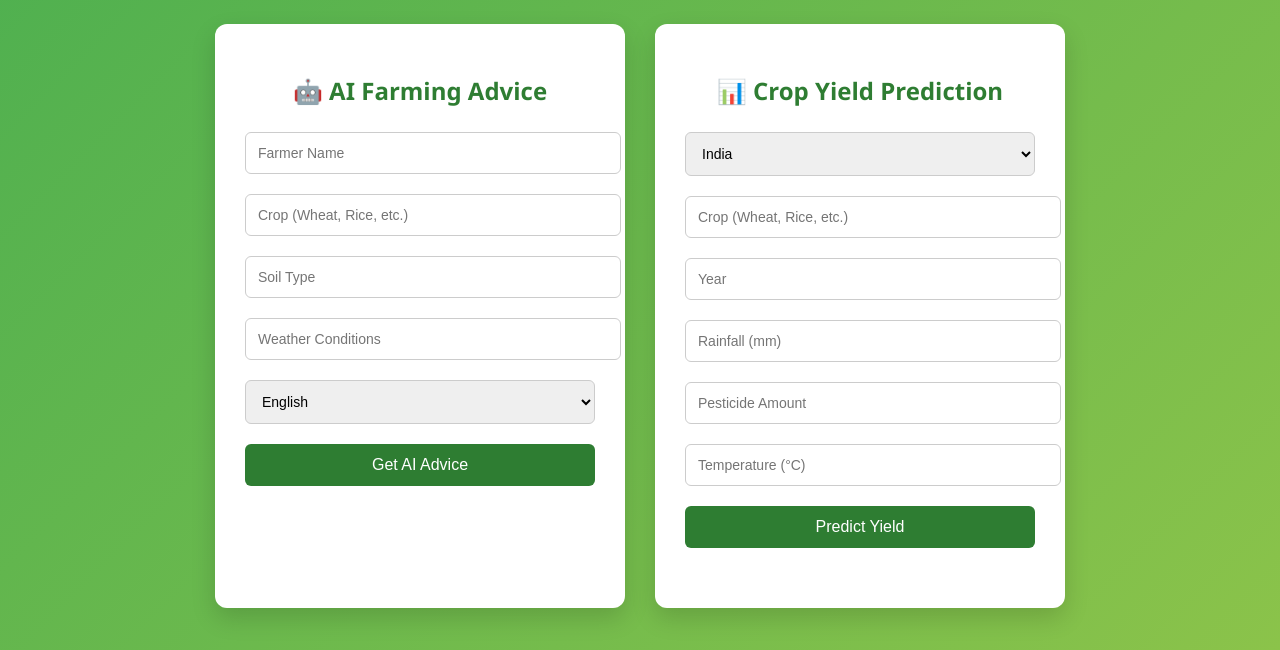
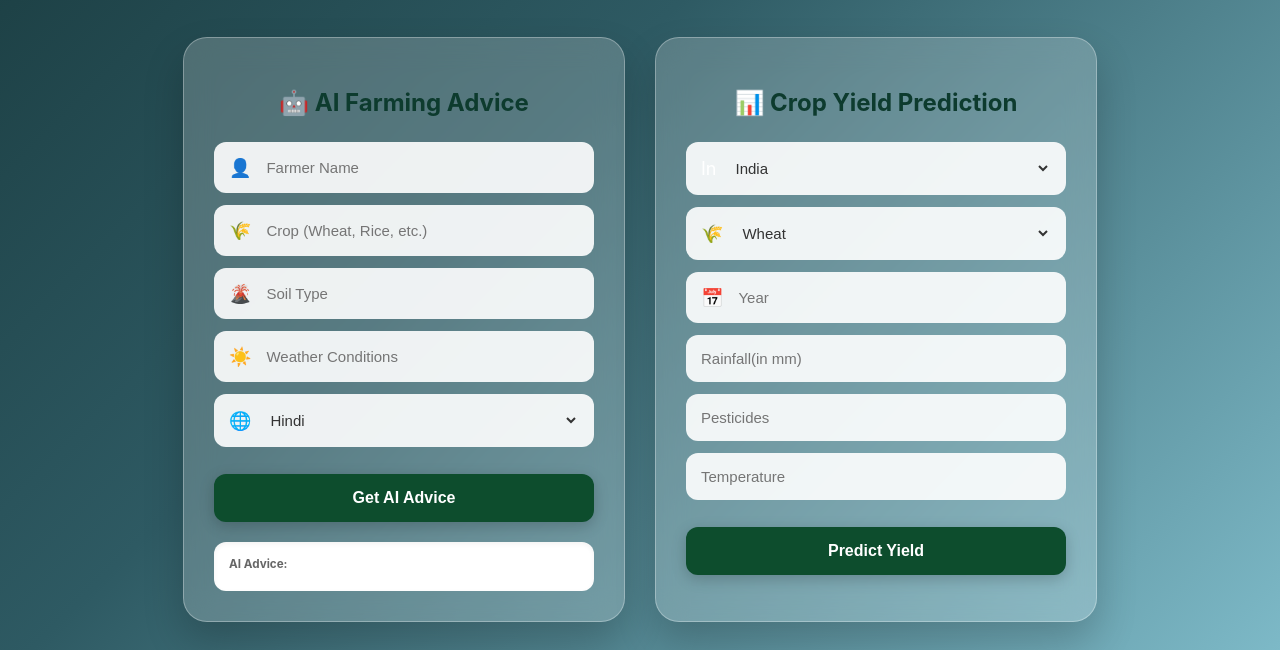
Before and after one commit to kartik749/ai-farmer-advisor, a website: page public/index.html in a window 1280 px wide. Shown: the part 150-800 px from the top of the page. Drawn offline with Linux system fonts and the light colour scheme.

Commit message:
Modified the UI and made it professional

```diff
--- a/public/index.html
+++ b/public/index.html
@@ -1,87 +1,84 @@
 <!DOCTYPE html>
-<html>
-
+<html lang="en">
 <head>
+    <meta charset="UTF-8">
     <title>AI Farmer Adviser</title>
-
     <meta name="viewport" content="width=device-width, initial-scale=1.0">
-
     <link rel="stylesheet" href="style.css">
-
 </head>
-
 <body>
 
 <div class="main">
-
+    <div class="header">
         <h1>🌾 AI Farmer Adviser</h1>
         <p>Smart farming advice powered by AI</p>
+    </div>
 
     <div class="container">
-
-<!-- AI Advice Section -->
+        <div class="card">
+            <h2>🤖 AI Farming Advice</h2>
+            <div class="input-group">
+                <span class="icon">👤</span>
+                <input id="name" placeholder="Farmer Name">
+            </div>
+            <div class="input-group">
+                <span class="icon">🌾</span>
+                <input id="crop" placeholder="Crop (Wheat, Rice, etc.)">
+            </div>
+            <div class="input-group">
+                <span class="icon">🌋</span>
+                <input id="soil" placeholder="Soil Type">
+            </div>
+            <div class="input-group">
+                <span class="icon">☀️</span>
+                <input id="weather" placeholder="Weather Conditions">
+            </div>
+            <div class="input-group">
+                <span class="icon">🌐</span>
+                <select id="language">
+                    <option value="hindi">Hindi</option>
+                    <option value="english">English</option>
+                </select>
+            </div>
+            <button id="adviceBtn" onclick="generateAdvice()">Get AI Advice</button>
+            <div id="advice_result" class="result-box">
+                <small>AI Advice:</small>
+            </div>
+        </div>
 
         <div class="card">
-
-<h2>🤖 AI Farming Advice</h2>
-
-<input id="name" placeholder="Farmer Name">
-
-<input id="crop" placeholder="Crop (Wheat, Rice, etc.)">
-
-<input id="soil" placeholder="Soil Type">
-
-<input id="weather" placeholder="Weather Conditions">
-
-<select id="language">
-<option value="english">English</option>
-<option value="hindi">Hindi</option>
-</select>
-
-<button id="adviceBtn" onclick="generateAdvice()">
-Get AI Advice
-</button>
-
-<p id="advice_result"></p>
-
-</div>
-
-<!-- Crop Yield Prediction Section -->
-
-<div class="card">
-
             <h2>📊 Crop Yield Prediction</h2>
-
+            <div class="input-group">
+                <span class="icon">In</span>
                 <select id="area">
                     <option>India</option>
+                    <option>Pakistan</option>
                     <option>New Zealand</option>
-<option>Pakistan</option>
                     <option>Australia</option>
                 </select>
-
-<input id="crop_prediction" placeholder="Crop (Wheat, Rice, etc.)">
-
+            </div>
+            <div class="input-group">
+                <span class="icon">🌾</span>
+                <select id="crop">
+                    <option>Wheat</option>
+                    <option>Rice</option>
+                    <option>Soyabeans</option>
+                    <option>Potatoes</option>
+                </select>
+            </div>
+            <div class="input-group">
+                <span class="icon">📅</span>
                 <input id="year" placeholder="Year">
-
-<input id="rainfall" placeholder="Rainfall (mm)">
-
-<input id="pesticide" placeholder="Pesticide Amount">
-
-<input id="temperature" placeholder="Temperature (°C)">
-
-<button id="predictBtn" onclick="predictYield()">
-Predict Yield
-</button>
-
+            </div>
+            <input id="rainfall" placeholder="Rainfall(in mm)">
+            <input id="pesticide" placeholder="Pesticides">
+            <input id="temperature" placeholder="Temperature">
+            <button id="predictBtn" onclick="predictYield()">Predict Yield</button>
             <p id="yield_result"></p>
-
         </div>
-
     </div>
-
 </div>
 
 <script src="script.js"></script>
-
 </body>
 </html>
--- a/public/style.css
+++ b/public/style.css
@@ -1,113 +1,138 @@
-body{
-font-family: "Segoe UI", Arial, sans-serif;
-background: linear-gradient(135deg,#4CAF50,#8BC34A);
-margin:0;
-min-height:100vh;
-display:flex;
-justify-content:center;
-align-items:center;
-color:#333;
+/* Professional Soothing Gradient Background */
+body {
+    font-family: 'Inter', "Segoe UI", Roboto, sans-serif;
+    background: linear-gradient(135deg, #1a3c40 0%, #2e5a63 40%, #7db9c7 100%);
+    margin: 0;
+    min-height: 100vh;
+    display: flex;
+    justify-content: center;
+    align-items: center;
+    color: #fff;
 }
 
-.main{
-text-align:center;
-width:100%;
-max-width:1000px;
-padding:20px;
+.main {
+    text-align: center;
+    width: 100%;
+    max-width: 1100px;
+    padding: 20px;
 }
 
-h1{
-color:white;
-margin-bottom:10px;
-font-size:32px;
+h1 {
+    font-size: 42px;
+    font-weight: 700;
+    margin-bottom: 5px;
+    text-shadow: 0 2px 10px rgba(0,0,0,0.2);
 }
 
-.main p{
-color:#f5f5f5;
-margin-bottom:30px;
+.header p {
+    color: rgba(255, 255, 255, 0.8);
+    font-size: 18px;
+    margin-bottom: 40px;
 }
 
-.container{
-display:flex;
-justify-content:center;
-gap:30px;
-flex-wrap:wrap;
+/* Glassmorphism Card Design */
+.container {
+    display: flex;
+    justify-content: center;
+    gap: 30px;
+    flex-wrap: wrap;
 }
 
-.card{
-background:white;
-padding:30px;
-border-radius:12px;
-box-shadow:0 10px 25px rgba(0,0,0,0.15);
-width:350px;
-transition: transform 0.3s, box-shadow 0.3s;
+.card {
+    background: rgba(255, 255, 255, 0.2); /* Semi-transparent white */
+    backdrop-filter: blur(15px); /* The frosted glass effect */
+    -webkit-backdrop-filter: blur(15px);
+    border: 1px solid rgba(255, 255, 255, 0.3);
+    padding: 30px;
+    border-radius: 24px;
+    width: 380px;
+    box-shadow: 0 20px 40px rgba(0, 0, 0, 0.2);
+    text-align: left;
 }
 
-.card:hover{
-transform: translateY(-6px);
-box-shadow:0 15px 35px rgba(0,0,0,0.2);
+.card h2 {
+    color: #0d3b2e;
+    font-size: 24px;
+    margin-bottom: 25px;
+    text-align: center;
 }
 
-.card h2{
-margin-bottom:15px;
-color:#2E7D32;
+/* Input Styling */
+.input-group {
+    display: flex;
+    align-items: center;
+    background: rgba(255, 255, 255, 0.9);
+    border-radius: 12px;
+    margin-bottom: 12px;
+    padding: 5px 15px;
 }
 
-input, select{
-width:100%;
-padding:12px;
-margin:10px 0;
-border-radius:6px;
-border:1px solid #ccc;
-font-size:14px;
-transition: border 0.2s, box-shadow 0.2s;
+.icon {
+    font-size: 18px;
+    margin-right: 10px;
 }
 
-input:focus, select:focus{
-outline:none;
-border-color:#4CAF50;
-box-shadow:0 0 5px rgba(76,175,80,0.5);
+input, select {
+    width: 100%;
+    padding: 12px 5px;
+    border: none;
+    background: transparent;
+    font-size: 15px;
+    color: #333;
+    outline: none;
 }
 
-button{
-width:100%;
-padding:12px;
-background:#2E7D32;
-color:white;
-border:none;
-border-radius:6px;
-cursor:pointer;
-font-size:16px;
-margin-top:10px;
-transition: background 0.3s, transform 0.1s;
+/* Standalone inputs for the right card */
+.card > input {
+    background: rgba(255, 255, 255, 0.9);
+    border-radius: 12px;
+    margin-bottom: 12px;
+    padding: 15px;
+    width: calc(100% - 30px);
 }
 
-button:hover{
-background:#1B5E20;
-transform:scale(1.02);
+/* Button Styling */
+button {
+    width: 100%;
+    padding: 15px;
+    background: #0d4d2d; /* Deep emerald green */
+    color: white;
+    border: none;
+    border-radius: 12px;
+    cursor: pointer;
+    font-size: 16px;
+    font-weight: 600;
+    margin-top: 15px;
+    transition: all 0.3s ease;
+    box-shadow: 0 4px 15px rgba(0,0,0,0.2);
 }
 
-button:disabled{
-background:#9E9E9E;
-cursor:not-allowed;
+button:hover {
+    background: #0a3d24;
+    transform: translateY(-2px);
+    box-shadow: 0 6px 20px rgba(0,0,0,0.3);
 }
 
-#advice_result, #yield_result{
-margin-top:15px;
-font-weight:500;
-color:#333;
-line-height:1.5;
+/* Result Box */
+.result-box {
+    margin-top: 20px;
+    background: white;
+    padding: 15px;
+    border-radius: 12px;
+    color: #333;
+    font-size: 14px;
+    box-shadow: inset 0 2px 5px rgba(0,0,0,0.05);
 }
 
-@media (max-width: 768px){
-
-.container{
-flex-direction:column;
-align-items:center;
+.result-box small {
+    display: block;
+    font-weight: bold;
+    color: #666;
+    margin-bottom: 5px;
 }
 
-.card{
-width:90%;
+/* Responsive */
+@media (max-width: 768px) {
+    .card { width: 95%; }
+    h1 { font-size: 32px; }
 }
-
-}
```
Lines whose indentation alone changed are shown as unchanged.
